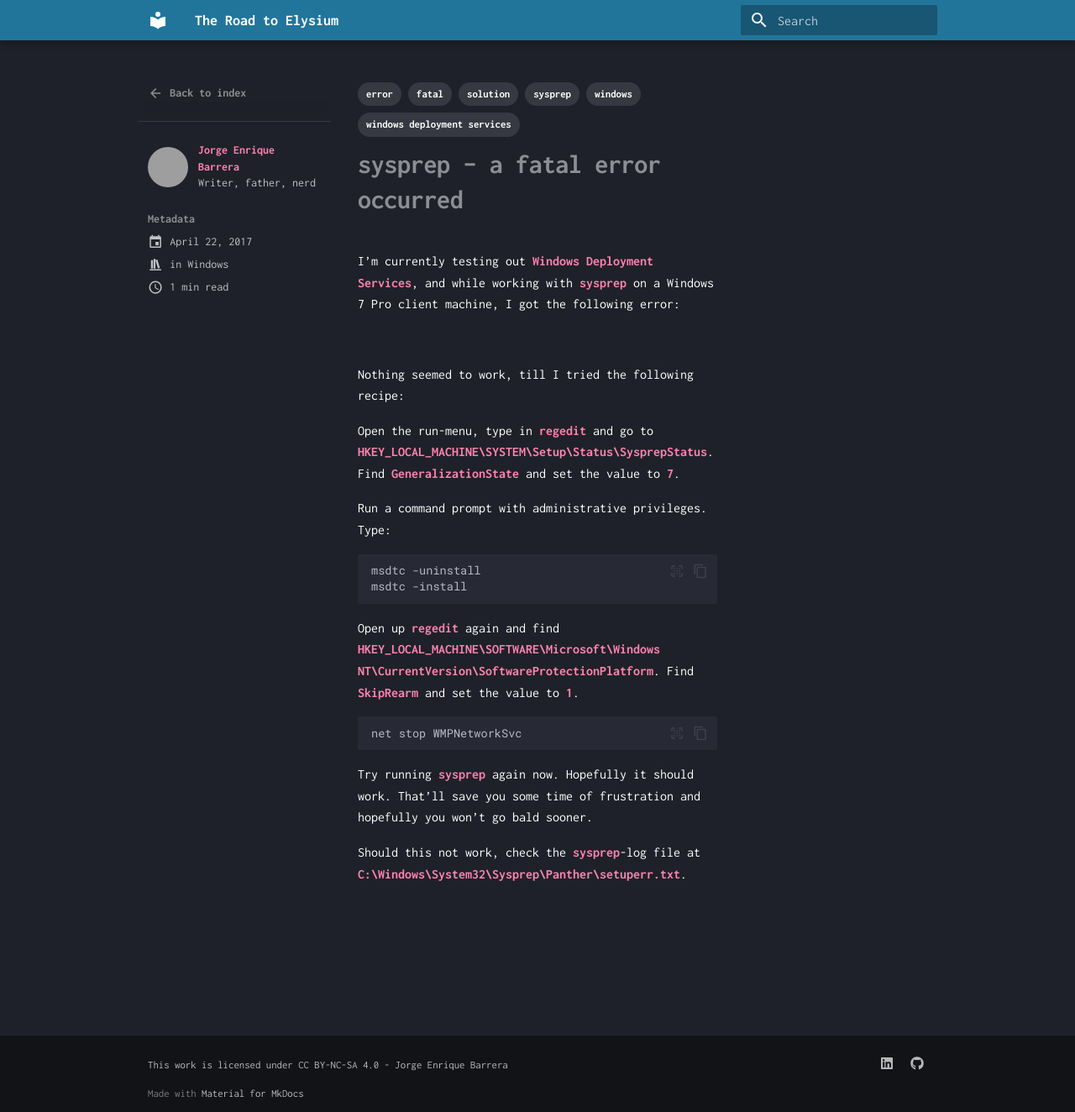
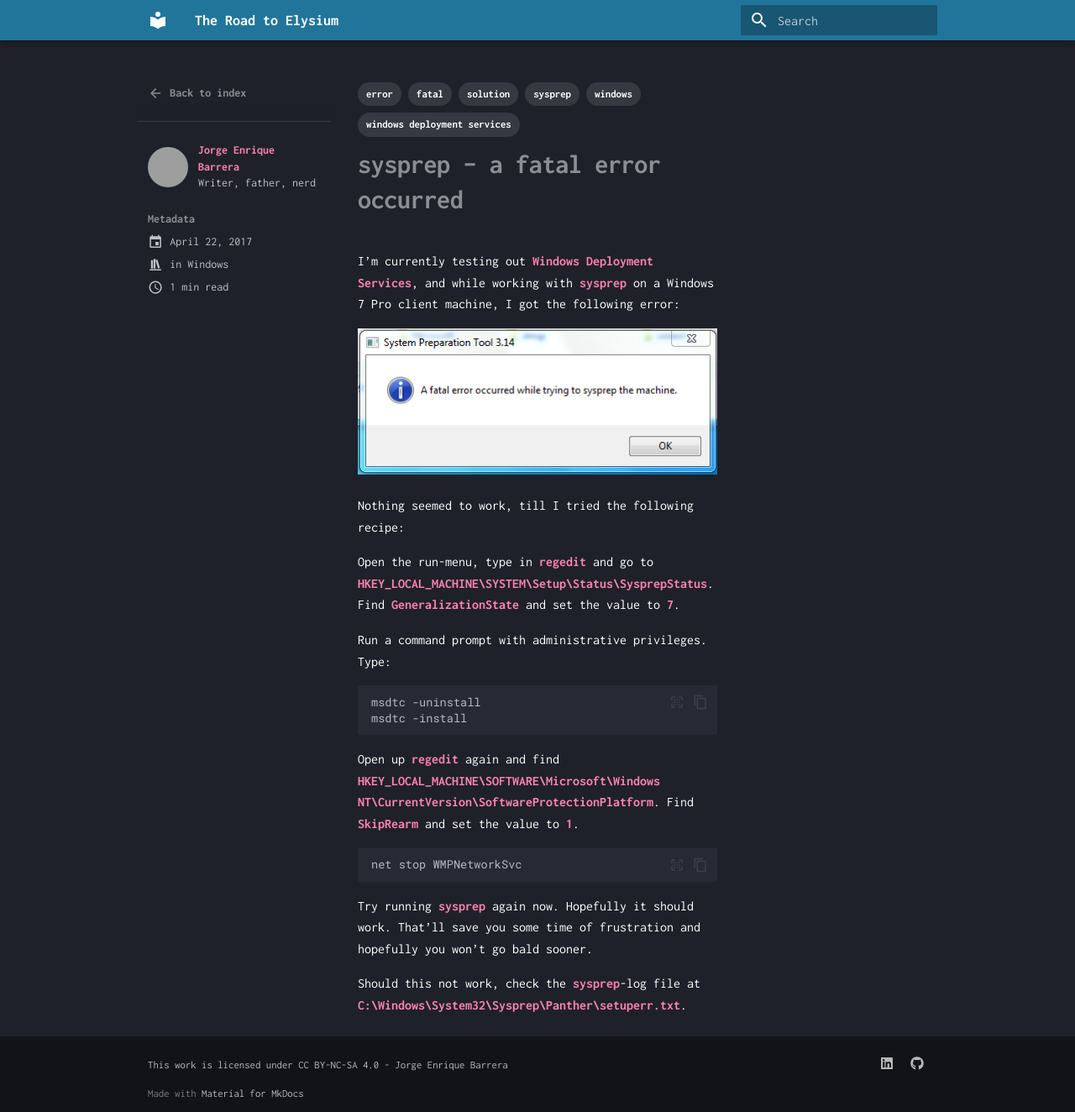
Before and after one commit to joenba7/joenba7.github.io, an MkDocs documentation site: the page built from docs/posts/sysprep-a-fatal-error-occurred.md, in a window 1280 px wide and 1324 px high. Shown: the whole window at 84% size. Built offline with MkDocs 1.6.1 and Material for MkDocs 9.7.7, drawn with Linux system fonts in a browser that asks for light colours; grey boxes are pictures that could not be loaded.

Commit message:
Added missing image

```diff
--- a/docs/posts/sysprep-a-fatal-error-occurred.md
+++ b/docs/posts/sysprep-a-fatal-error-occurred.md
@@ -15,7 +15,7 @@
 ---
 I’m currently testing out **Windows Deployment Services**, and while working with **sysprep** on a Windows 7 Pro client machine, I got the following error:
 
-[![](../../../../uploads/2017/04/sysprep-fatal-error.png)](https://jorge.fbarr.net/wp-content/uploads/2017/04/sysprep-fatal-error.png)
+![sysprep error](../images/sysprep-fatal-error.png)
 
 Nothing seemed to work, till I tried the following recipe:
 
```
Also changed, not shown: docs/images/sysprep-fatal-error.png (added).
